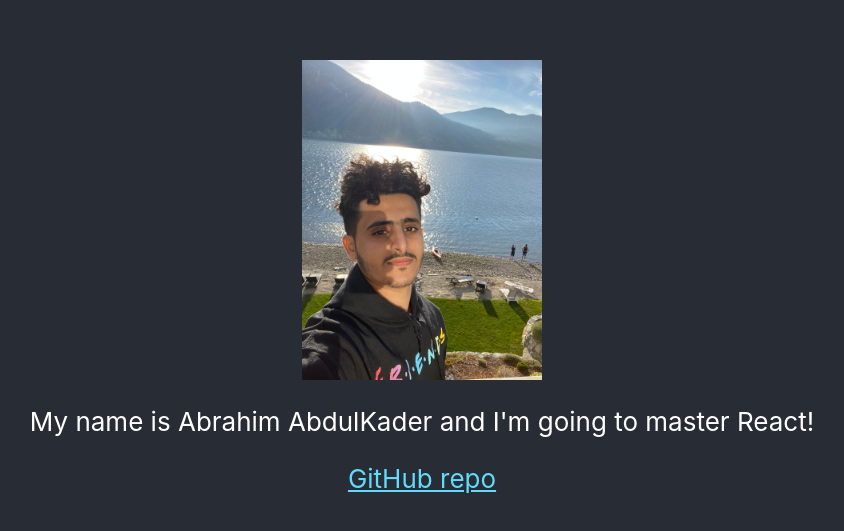
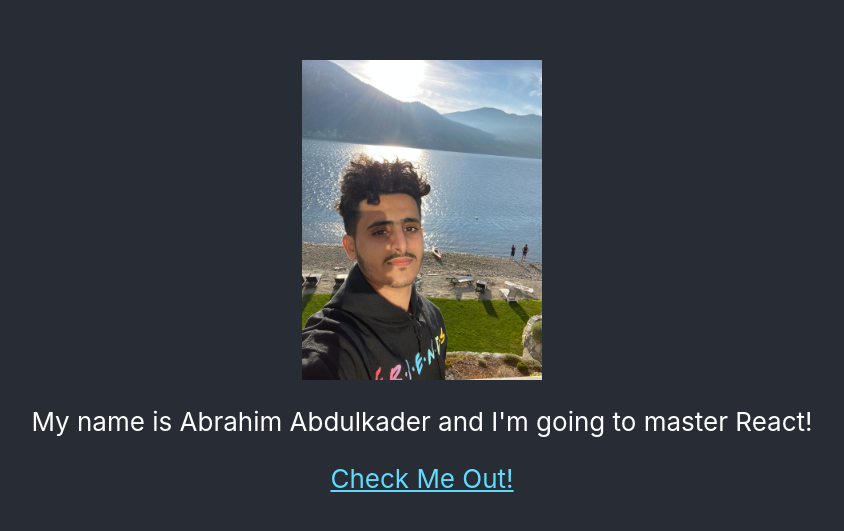
Before and after one commit to AbrahimAbdulkader/FirstRepo, a React (Create React App) app: page / in a window 1280 px wide. Shown: the part 123-654 px from the top of the page, without its empty margins (218-1062 px from the left). Built offline with nearby package versions, Linux system fonts and the light colour scheme.

Commit message:
final commit, I will become a React pro!

```diff
--- a/src/App.js
+++ b/src/App.js
@@ -7,14 +7,14 @@ function App() {
       <header className="App-header">
         <img src={logo} className="App-logo" alt="logo" />
         <p>
-          My name is Abrahim AbdulKader and I'm going to master React!        </p>
+          My name is Abrahim Abdulkader and I'm going to master React!        </p>
         <a
           className="App-link"
           href="https://github.com/AbrahimAbdulkader/abrahimabdulkader"
           target="_blank"
           rel="noopener noreferrer"
         >
-          GitHub repo
+          Check Me Out!
         </a>
       </header>
     </div>
```
